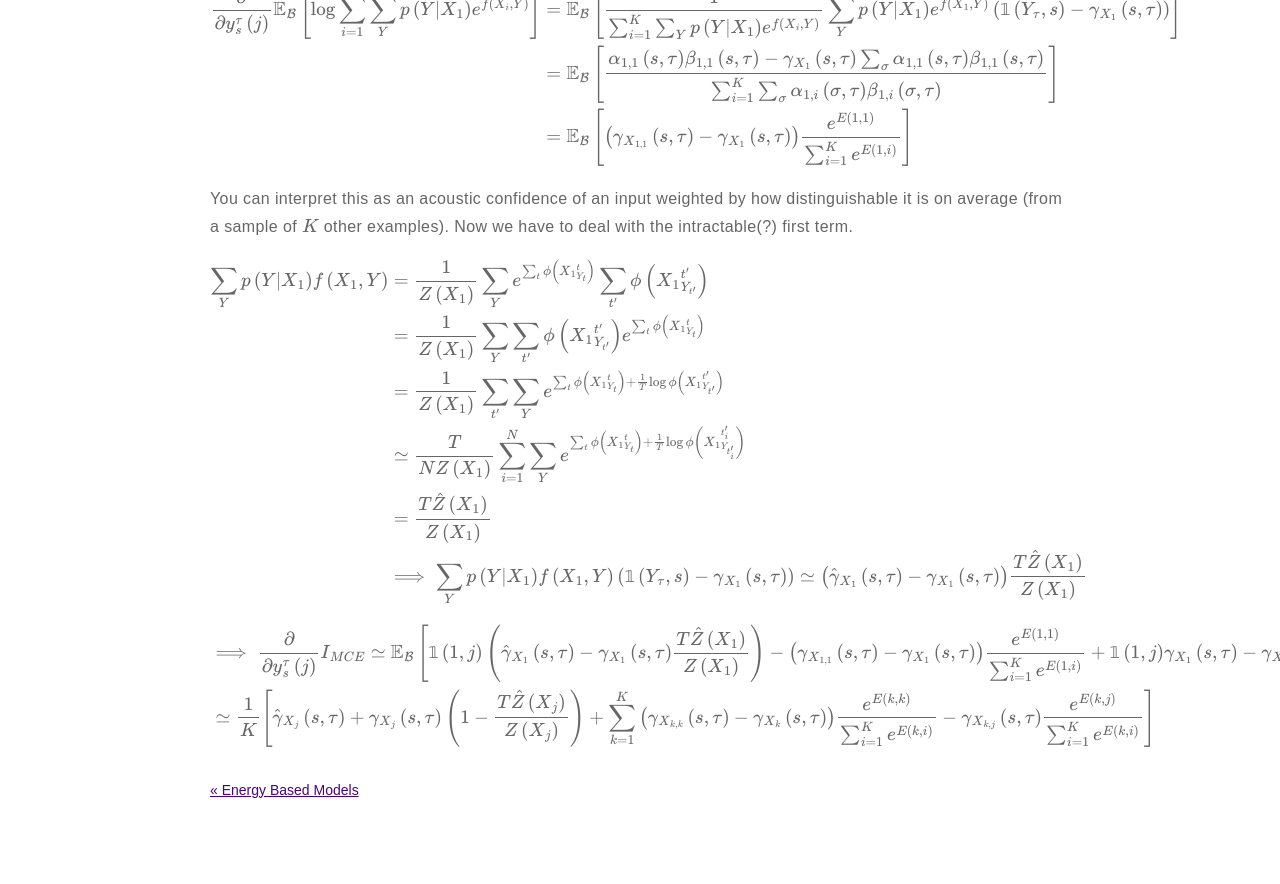
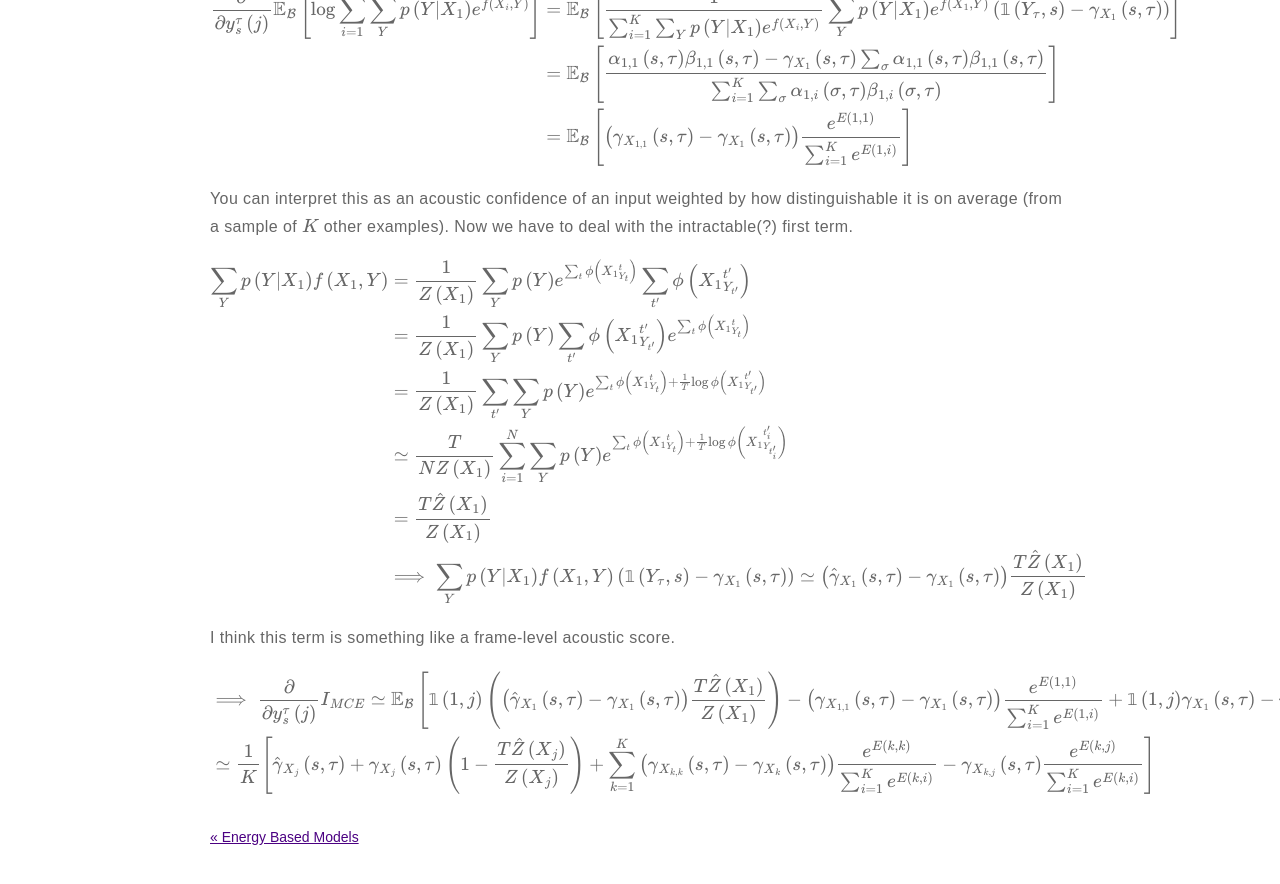
Before and after one commit to m-wiesner/m-wiesner.github.io, a Jekyll site: the page built from _posts/2020-10-30-Variational-Bounds-on-Mutual-Information.markdown, in a window 1280 px wide and 900 px high, scrolled down 9438 px. Shown: the top 884 px of the window. Built offline with Jekyll 4.4.1, drawn with Linux system fonts in a browser that asks for light colours; formulas are drawn with MathJax 3.

Commit message:
Update 2020-10-30-Variational-Bounds-on-Mutual-Information.markdown

```diff
--- a/_posts/2020-10-30-Variational-Bounds-on-Mutual-Information.markdown
+++ b/_posts/2020-10-30-Variational-Bounds-on-Mutual-Information.markdown
@@ -342,16 +342,18 @@ You can interpret this as an acoustic confidence of an input weighted by how dis
 Now we have to deal with the intractable(?) first term.
 
 $$\begin{align}
-\sum_Y p\left(Y | X_1\right) f\left(X_1, Y\right) &= \frac{1}{Z\left(X_1\right)} \sum_Y e^{\sum_t \phi\left({X_1}_{Y_t}^t\right)} \sum_{t^{\prime}} \phi\left({X_1}_{Y_{t^{\prime}}}^{t^{\prime}}\right) \\
-&= \frac{1}{Z\left(X_1\right)} \sum_Y \sum_{t^{\prime}} \phi\left({X_1}_{Y_{t^{\prime}}}^{t^{\prime}}\right) e^{\sum_t \phi\left({X_1}_{Y_t}^t\right)} \\
-&= \frac{1}{Z\left(X_1\right)} \sum_{t^{\prime}} \sum_Y e^{\sum_t \phi\left({X_1}_{Y_t}^t\right) + \frac{1}{T}\log{\phi\left({X_1}_{Y_{t^{\prime}}}^{t^{\prime}}\right)}} \\
-&\simeq \frac{T}{N Z\left(X_1\right)} \sum_{i=1}^N \sum_Y e^{\sum_t \phi\left({X_1}_{Y_t}^t\right) + \frac{1}{T}\log{\phi\left({X_1}_{Y_{t_i^{\prime}}}^{t_i^{\prime}}\right)}} \\
+\sum_Y p\left(Y | X_1\right) f\left(X_1, Y\right) &= \frac{1}{Z\left(X_1\right)} \sum_Y p\left(Y\right) e^{\sum_t \phi\left({X_1}_{Y_t}^t\right)} \sum_{t^{\prime}} \phi\left({X_1}_{Y_{t^{\prime}}}^{t^{\prime}}\right) \\
+&= \frac{1}{Z\left(X_1\right)} \sum_Y p\left(Y\right) \sum_{t^{\prime}} \phi\left({X_1}_{Y_{t^{\prime}}}^{t^{\prime}}\right) e^{\sum_t \phi\left({X_1}_{Y_t}^t\right)} \\
+&= \frac{1}{Z\left(X_1\right)} \sum_{t^{\prime}} \sum_Y p\left(Y\right) e^{\sum_t \phi\left({X_1}_{Y_t}^t\right) + \frac{1}{T}\log{\phi\left({X_1}_{Y_{t^{\prime}}}^{t^{\prime}}\right)}} \\
+&\simeq \frac{T}{N Z\left(X_1\right)} \sum_{i=1}^N \sum_Y p\left(Y\right) e^{\sum_t \phi\left({X_1}_{Y_t}^t\right) + \frac{1}{T}\log{\phi\left({X_1}_{Y_{t_i^{\prime}}}^{t_i^{\prime}}\right)}} \\
 &=\frac{T\hat{Z}\left(X_1\right)}{Z\left(X_1\right)} \\
 &\implies \sum_Y p\left(Y | X_1\right) f\left(X_1, Y\right) \left(\mathbb{1}\left(Y_{\tau}, s\right) - \gamma_{X_1}\left(s, \tau\right) \right) \simeq \left(\hat{\gamma}_{X_1}\left(s, \tau\right) - \gamma_{X_1}\left(s, \tau \right)\right) \frac{T\hat{Z}\left(X_1\right)}{Z\left(X_1\right)} \\
 \end{align}$$
 
+I think this term is something like a frame-level acoustic score.
+
 $$\begin{align}
-&\implies \frac{\partial}{\partial y_s^{\tau}\left(j\right)} I_{MCE} \simeq \mathbb{E}_{\mathcal{B}}\left[ \mathbb{1}\left(1, j\right)\left(\hat{\gamma}_{X_1}\left(s, \tau\right) - \gamma_{X_1}\left(s, \tau \right) \frac{T\hat{Z}\left(X_1\right)}{Z\left(X_1\right)}\right) - \left(\gamma_{X_{1, 1}}\left(s, \tau\right) - \gamma_{X_1}\left(s, \tau\right)\right) \frac{e^{E\left(1, 1\right)}}{\sum_{i=1}^K e^{E\left(1, i\right)}} + \mathbb{1}\left(1, j\right)\gamma_{X_1}\left(s, \tau\right) - \gamma_{X_{1, j}}\left(s, \tau\right) \frac{e^{E\left(1, j\right)}}{\sum_{i=1}^K e^{E\left(1, i\right)}}  \right]\\
+&\implies \frac{\partial}{\partial y_s^{\tau}\left(j\right)} I_{MCE} \simeq \mathbb{E}_{\mathcal{B}}\left[ \mathbb{1}\left(1, j\right)\left(\left(\hat{\gamma}_{X_1}\left(s, \tau\right) - \gamma_{X_1}\left(s, \tau \right)\right) \frac{T\hat{Z}\left(X_1\right)}{Z\left(X_1\right)}\right) - \left(\gamma_{X_{1, 1}}\left(s, \tau\right) - \gamma_{X_1}\left(s, \tau\right)\right) \frac{e^{E\left(1, 1\right)}}{\sum_{i=1}^K e^{E\left(1, i\right)}} + \mathbb{1}\left(1, j\right)\gamma_{X_1}\left(s, \tau\right) - \gamma_{X_{1, j}}\left(s, \tau\right) \frac{e^{E\left(1, j\right)}}{\sum_{i=1}^K e^{E\left(1, i\right)}}  \right]\\
 &\simeq \frac{1}{K} \left[ \hat{\gamma}_{X_j}\left(s, \tau\right) + \gamma_{X_j}\left(s, \tau \right) \left(1 - \frac{T\hat{Z}\left(X_j\right)}{Z\left(X_j\right)}\right) + \sum_{k=1}^K \left(\gamma_{X_{k, k}}\left(s, \tau\right) - \gamma_{X_k}\left(s, \tau\right)\right) \frac{e^{E\left(k, k\right)}}{\sum_{i=1}^K e^{E\left(k, i\right)}} - \gamma_{X_{k, j}}\left(s, \tau\right) \frac{e^{E\left(k, j\right)}}{\sum_{i=1}^K e^{E\left(k, i\right)}}\right] \\
 \end{align}$$
 <!--
```
